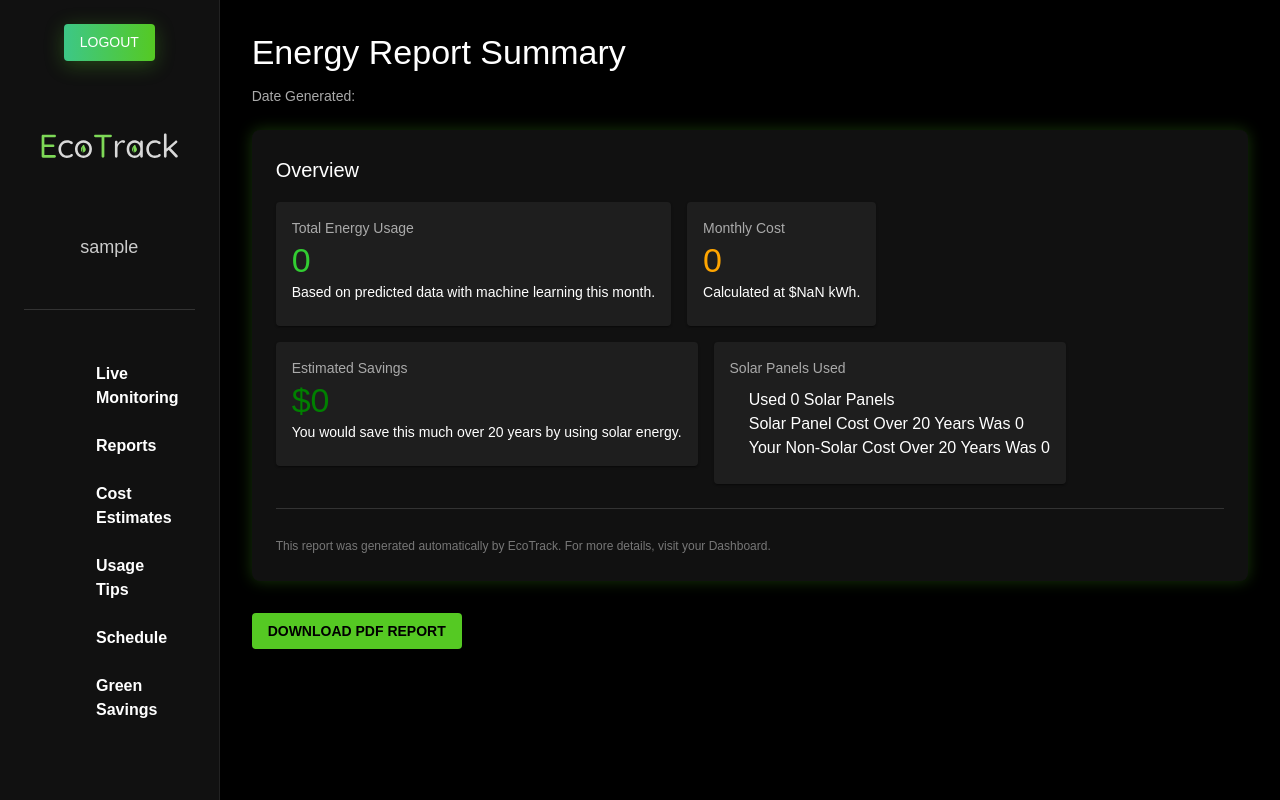
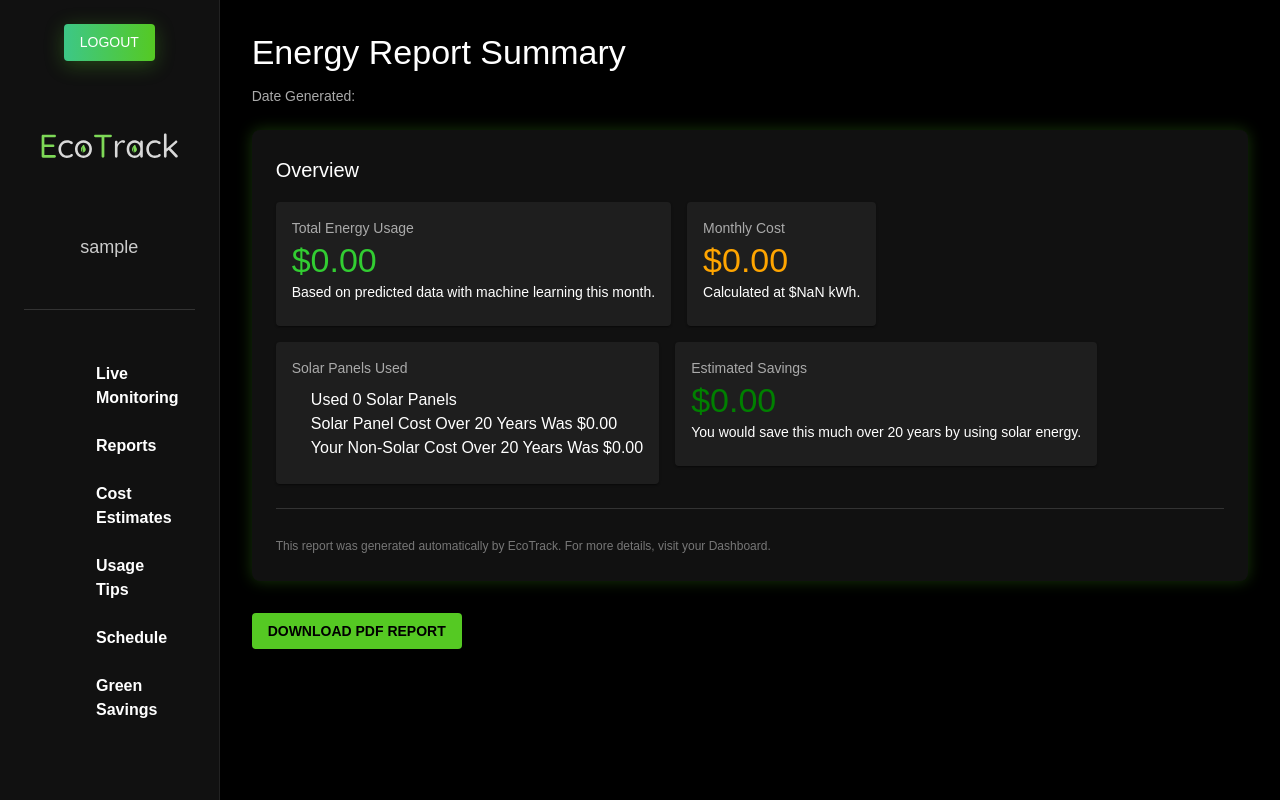
Before and after one commit to arcode35/EcoTrack, a Next.js app: page /results in a window 1280 px wide. Built offline with nearby package versions, Linux system fonts and the light colour scheme; no server answers; sample sign-in values are in the browser's storage; some icons are missing.

Commit message:
alright firebase fixed and results page now working

```diff
--- a/src/app/results/page.js
+++ b/src/app/results/page.js
@@ -257,7 +257,7 @@ export default function Results()
                       Total Energy Usage
                     </Typography>
                     <Typography variant="h4" color="limegreen">
-                      {estEnergyUse}
+                      ${(estEnergyUse).toFixed(2)}
                     </Typography>
                     <Typography variant="body2">
                       Based on predicted data with machine learning this month.
@@ -273,26 +273,10 @@ export default function Results()
                       Monthly Cost
                     </Typography>
                     <Typography variant="h4" color="orange">
-                      {monthlyCost}
+                      ${(monthlyCost).toFixed(2)}
                     </Typography>
                     <Typography variant="body2">
                       Calculated at ${estEnergyUse / monthlyCost} kWh.
-                    </Typography>
-                  </CardContent>
-                </Card>
-              </Grid>
-
-              <Grid item xs={12} md={6}>
-                <Card sx={{ bgcolor: "#1e1e1e", color: "#fff" }}>
-                  <CardContent>
-                    <Typography variant="subtitle2" color="#aaa">
-                      Estimated Savings
-                    </Typography>
-                    <Typography variant="h4" color="green">
-                      ${moneySaved}
-                    </Typography>
-                    <Typography variant="body2">
-                      You would save this much over 20 years by using solar energy.
                     </Typography>
                   </CardContent>
                 </Card>
@@ -306,9 +290,25 @@ export default function Results()
                     </Typography>
                     <ul style={{ paddingLeft: "1.2rem", marginTop: 8 }}>
                       <li>Used {panels} Solar Panels</li>
-                      <li>Solar Panel Cost Over 20 Years Was {solarCost}</li>
-                      <li>Your Non-Solar Cost Over 20 Years Was {monthlyCost *12 * 20}</li>
+                      <li>Solar Panel Cost Over 20 Years Was ${(solarCost).toFixed(2)}</li>
+                      <li>Your Non-Solar Cost Over 20 Years Was ${(monthlyCost *12 * 20).toFixed(2)}</li>
                     </ul>
+                  </CardContent>
+                </Card>
+              </Grid>
+
+              <Grid item xs={12} md={6}>
+                <Card sx={{ bgcolor: "#1e1e1e", color: "#fff" }}>
+                  <CardContent>
+                    <Typography variant="subtitle2" color="#aaa">
+                      Estimated Savings
+                    </Typography>
+                    <Typography variant="h4" color="green">
+                      ${(moneySaved).toFixed(2)}
+                    </Typography>
+                    <Typography variant="body2">
+                      You would save this much over 20 years by using solar energy.
+                    </Typography>
                   </CardContent>
                 </Card>
               </Grid>
```
